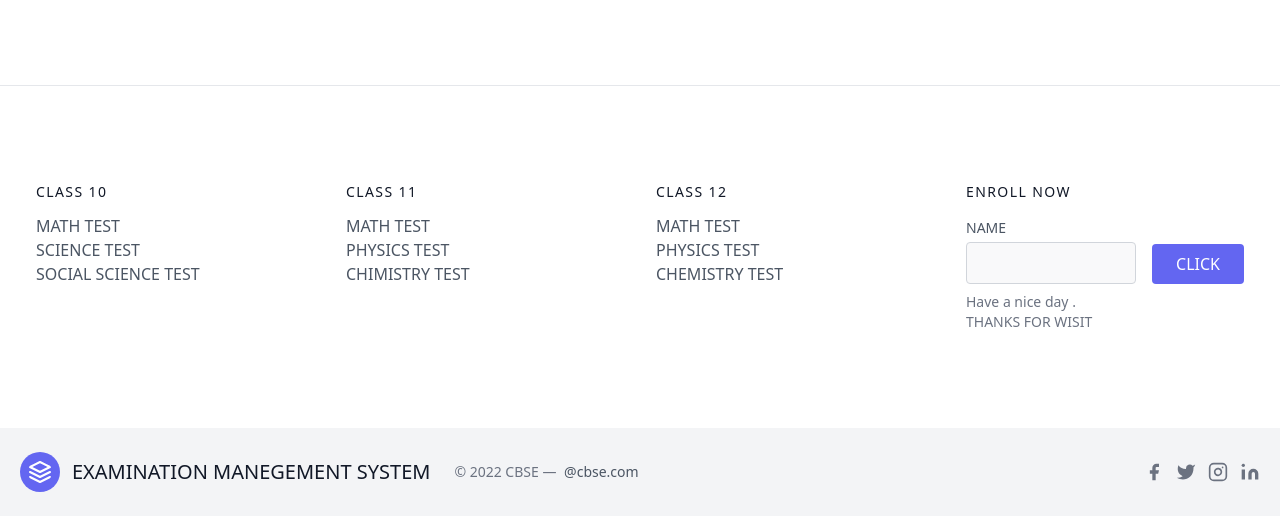
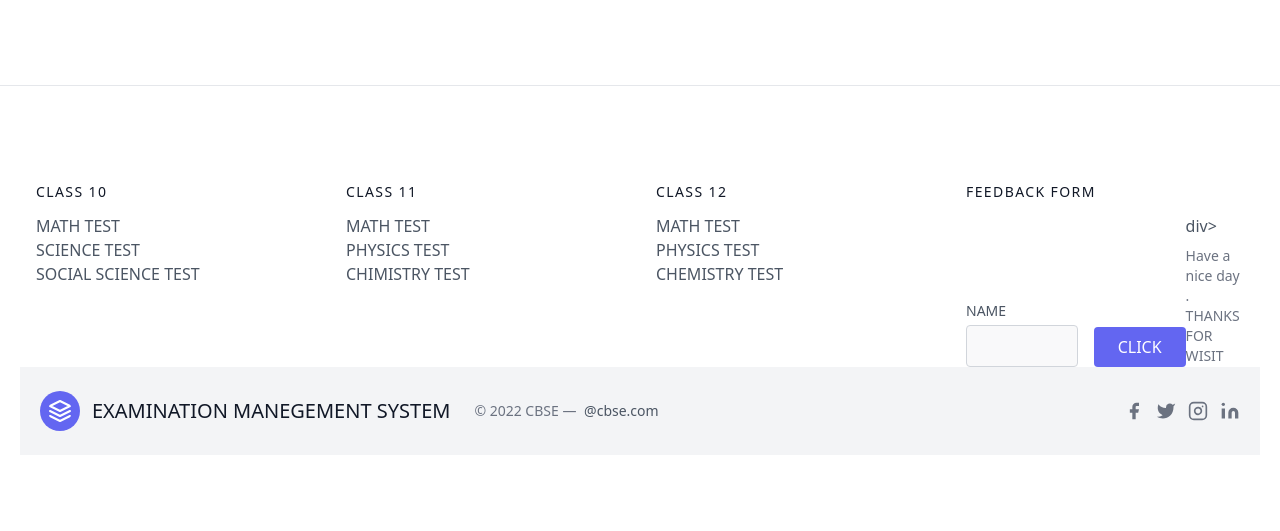
Before and after one commit to googlekartik/online-examination-system, a plain HTML site: page index.html in a window 1280 px wide. Shown: the part 4871-5402 px from the top of the page. Drawn offline with nearby package versions, Linux system fonts and the light colour scheme.

Commit message:
Update index.html

```diff
--- a/index.html
+++ b/index.html
@@ -459,14 +459,19 @@
               </nav>
             </div>
             <div class="lg:w-1/4 md:w-1/2 w-full px-4">
-              <h2 class="title-font font-medium text-gray-900 tracking-widest text-sm mb-3">ENROLL NOW </h2>
+              <h2 class="title-font font-medium text-gray-900 tracking-widest text-sm mb-3">FEEDBACK FORM </h2>
               <div class="flex xl:flex-nowrap md:flex-nowrap lg:flex-wrap flex-wrap justify-center items-end md:justify-start">
                 <div class="relative w-40 sm:w-auto xl:mr-4 lg:mr-0 sm:mr-4 mr-2">
                   <label for="footer-field" class="leading-7 text-sm text-gray-600">NAME</label>
                   <input type="text" id="footer-field" name="footer-field" class="w-full bg-gray-100 bg-opacity-50 rounded border border-gray-300 focus:bg-transparent focus:ring-2 focus:ring-indigo-200 focus:border-indigo-500 text-base outline-none text-gray-700 py-1 px-3 leading-8 transition-colors duration-200 ease-in-out">
                 </div>
-                <button href = "index.html" class="lg:mt-2 xl:mt-0 flex-shrink-0 inline-flex text-white bg-indigo-500 border-0 py-2 px-6 focus:outline-none hover:bg-indigo-600 rounded">CLICK</button>
-              </div>
+                <button
+                         class="md:ml-auto md:mr-auto flex flex-wrap items-center text-base justify-center">
+                <a href="https://docs.google.com/forms/d/e/1FAIpQLSeRd3XvMcV9YaOYukgm5y_7J0KDh5qWXvXQBlza5gvTmy8K1Q/viewform?embedded=true"
+
+
+                        class="lg:mt-2 xl:mt-0 flex-shrink-0 inline-flex text-white bg-indigo-500 border-0 py-2 px-6 focus:outline-none hover:bg-indigo-600 rounded">CLICK <a> </button>
+              div><button>
               <p class="text-gray-500 text-sm mt-2 md:text-left text-center">Have a nice day .
                 <br class="lg:block hidden">THANKS FOR WISIT
               </p>
```
